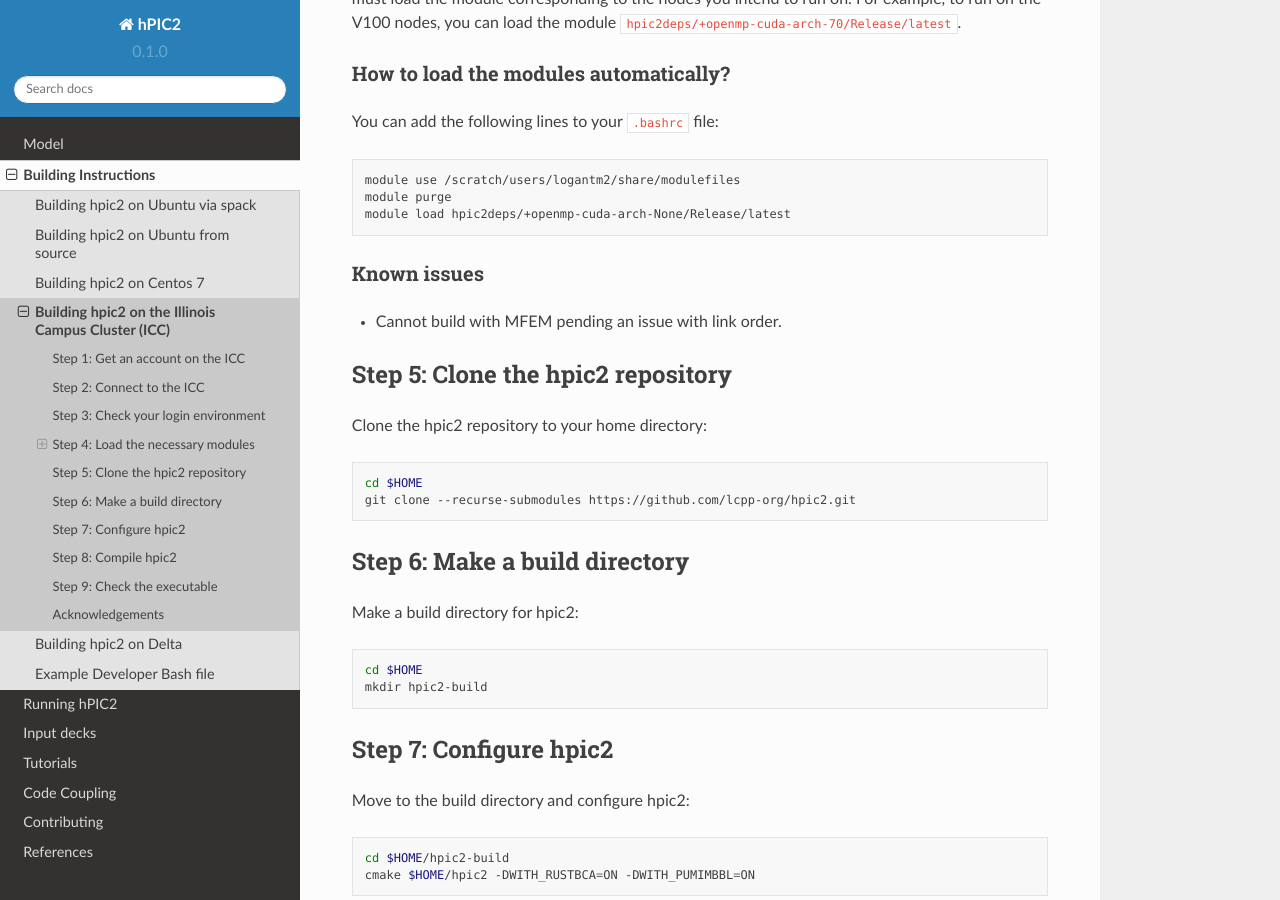
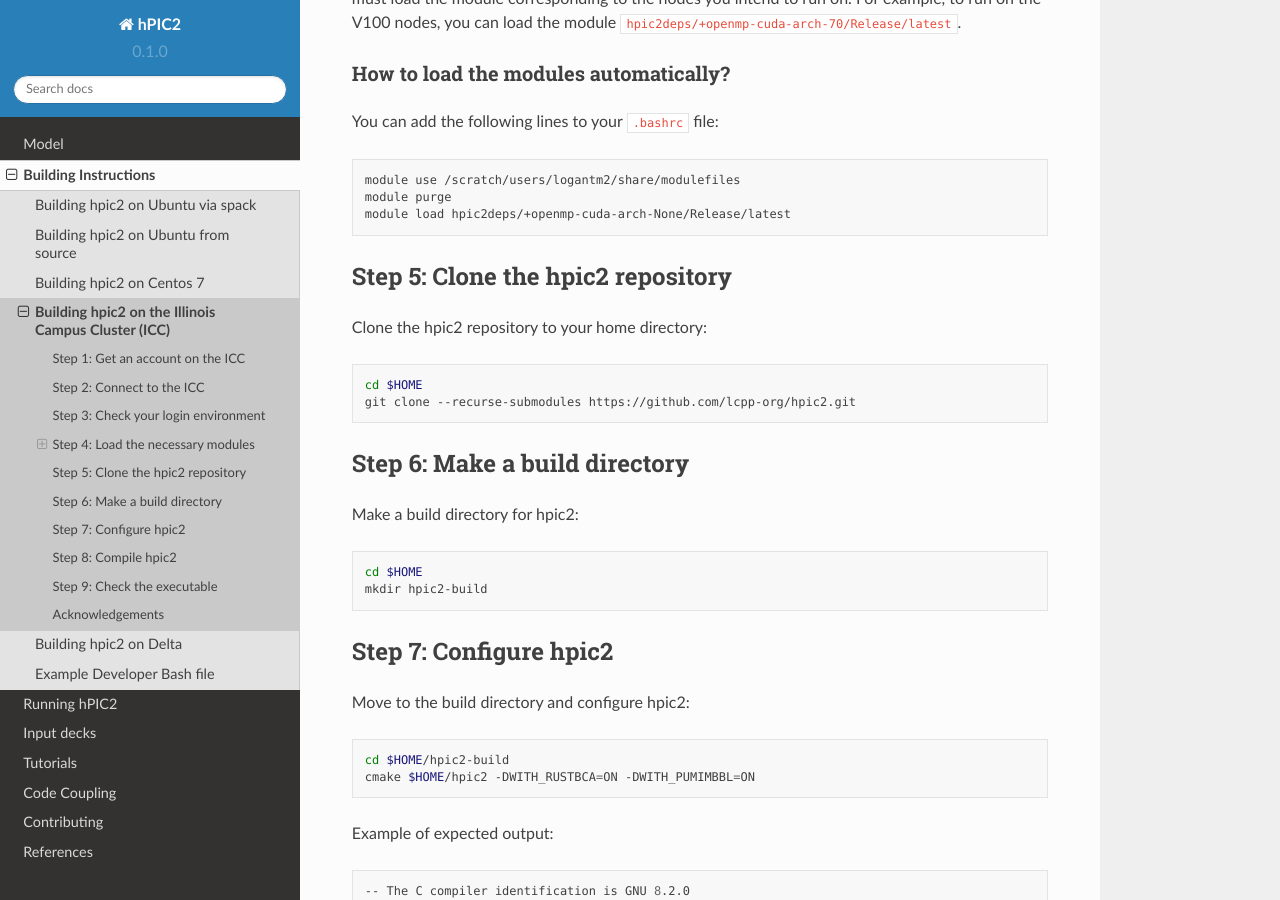
Before and after one commit to lcpp-org/hpic2doc, a Sphinx documentation site: the page built from docs/source/build_on_ICC.rst, in a window 1280 px wide and 900 px high, scrolled down 3219 px. Built offline with Sphinx 7.4.7 and the Read the Docs theme 2.0.0, drawn with Linux system fonts in a browser that asks for light colours.

Commit message:
Removed Mention of Mfem error in ICC setup since the fix is now merged into hpic2/Main

```diff
--- a/docs/source/build_on_ICC.rst
+++ b/docs/source/build_on_ICC.rst
@@ -183,11 +183,6 @@
    module purge
    module load hpic2deps/+openmp-cuda-arch-None/Release/latest
 
-Known issues
-^^^^^^^^^^^^
-
-* Cannot build with MFEM pending an issue with link order.
-
 Step 5: Clone the hpic2 repository
 ----------------------------------
 
@@ -197,6 +192,7 @@
 
    cd $HOME
    git clone --recurse-submodules https://github.com/lcpp-org/hpic2.git
+
 
 Step 6: Make a build directory
 ------------------------------
```
